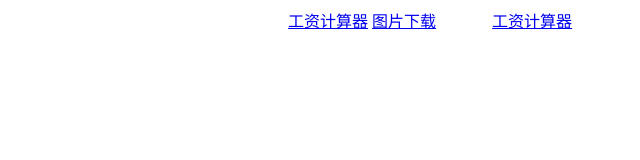
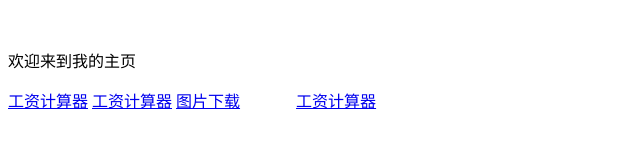
Before and after one commit to wwfabp/index, a plain HTML site: page index.html in a window 1280 px wide. Shown: the whole page, without its empty margins (0-640 px from the left). Drawn offline with Linux system fonts and the light colour scheme.

Commit message:
Update index.html

```diff
--- a/index.html
+++ b/index.html
@@ -5,6 +5,8 @@
 　　　　<title>111</title>
 　　</head>
 　　<body>
+          <p>欢迎来到我的主页</p>
+          <a href="./tool.html">工资计算器</a>
         <a href="./wage.html">工资计算器</a>
         <a href="./imges.html">图片下载</a>
 　　　   <a href="https://www.baidu.com">工资计算器</a>
```
